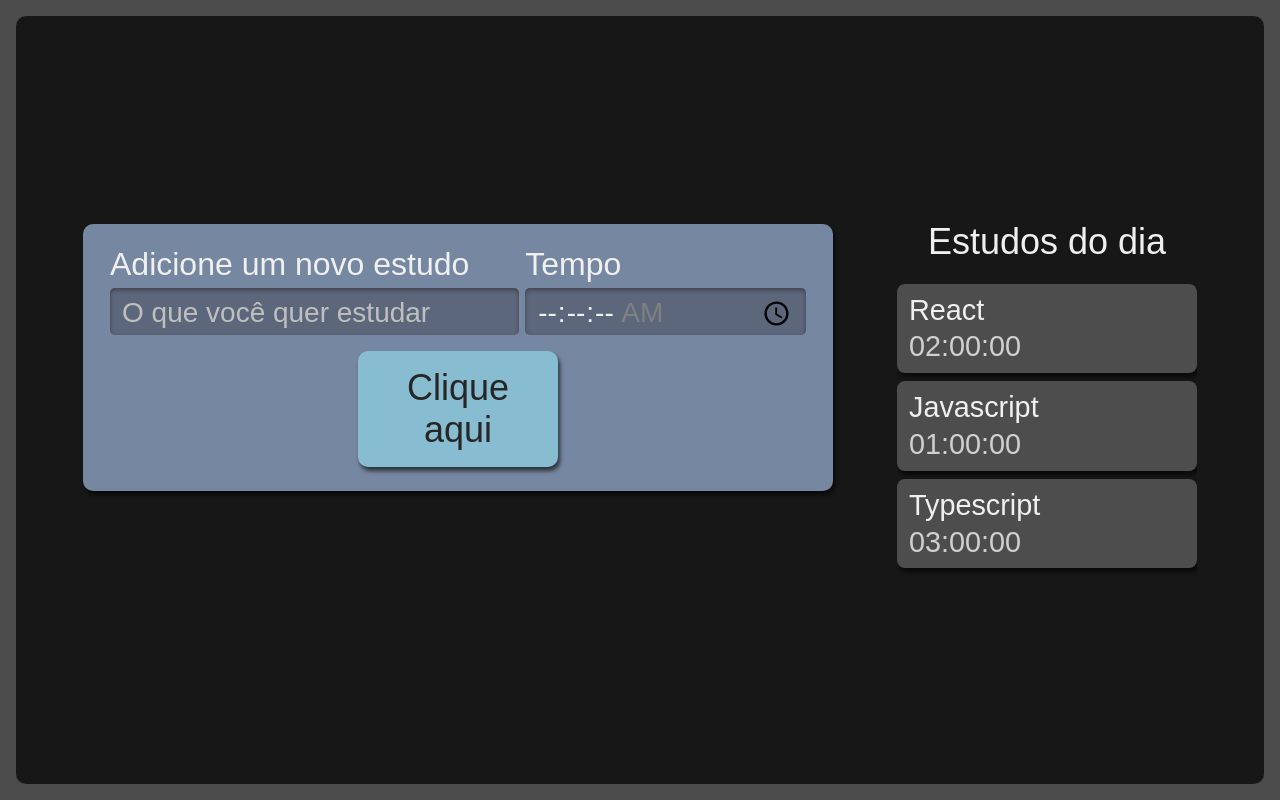
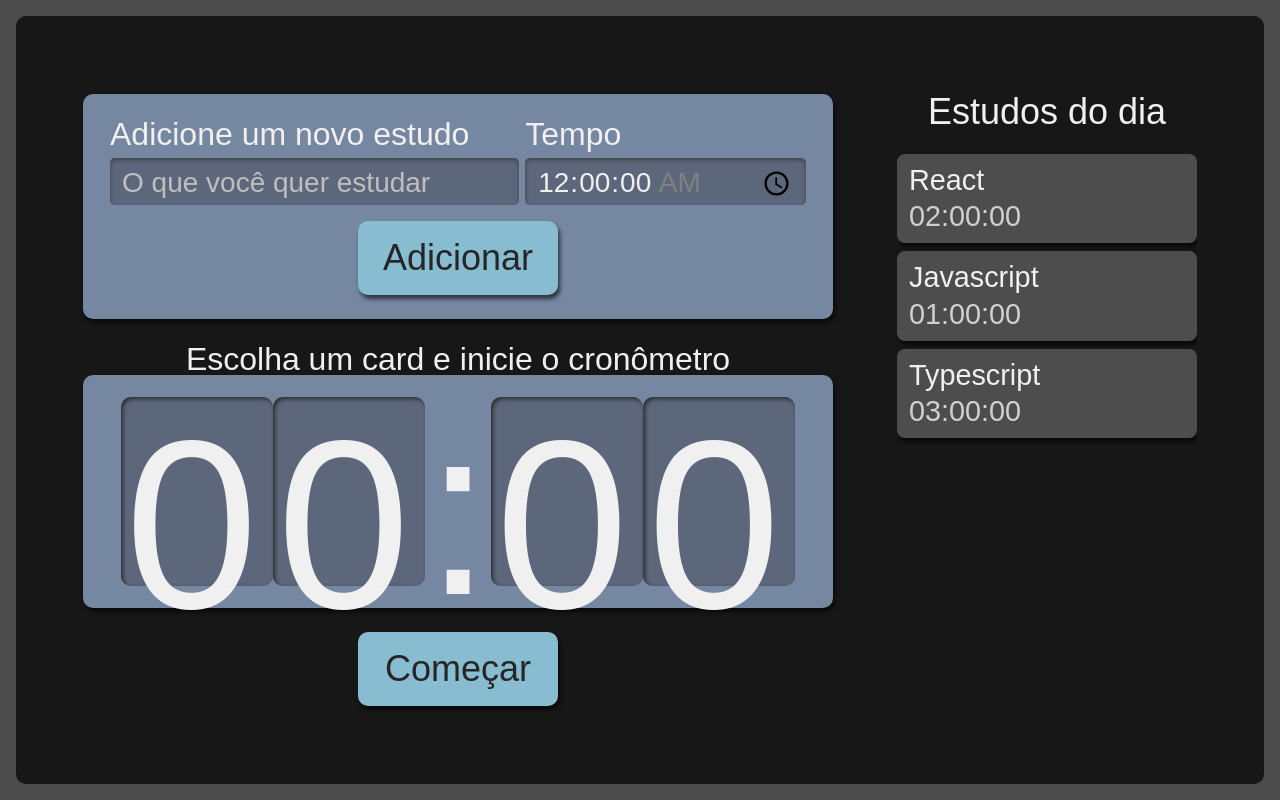
Before and after one commit to nickferreti/Alura-Studies, a React (Create React App) app: page / in a window 1280 px wide. Built offline with nearby package versions, Linux system fonts and the light colour scheme.

Commit message:
Dando inicio a inclusão de states no codigo

```diff
--- a/src/Pages/App.tsx
+++ b/src/Pages/App.tsx
@@ -2,13 +2,15 @@
 import Formulario from '../components/Formulario';
 import Lista from '../components/Lista';
 import style from './style.module.scss'
+import Cronometro from '../components/Cronometro';
 
 
 function App() {
   return (
     <div className={style.AppStyle}>
-      <Formulario />
-      <Lista />
+      <Formulario/>
+      <Lista/>
+      <Cronometro/>
     </div>
   );
 }
--- a/src/components/Botao/index.tsx
+++ b/src/components/Botao/index.tsx
@@ -6,7 +6,7 @@
     return (
       <button
       className={style.botao}>
-        Clique aqui
+        {this.props.children}
       </button>
     )
   }
--- /dev/null
+++ b/src/components/Cronometro/Relogio/index.tsx
@@ -0,0 +1,13 @@
+import style from './relogio.module.scss'
+
+export default function Relogio() {
+    return (
+        <>
+            <span className={style.relogioNumero}>0</span>
+            <span className={style.relogioNumero}>0</span>
+            <span className={style.relogioDivisao}>:</span>
+            <span className={style.relogioNumero}>0</span>
+            <span className={style.relogioNumero}>0</span>
+        </>
+    )
+}
--- /dev/null
+++ b/src/components/Cronometro/Relogio/relogio.module.scss
@@ -0,0 +1,21 @@
+.relogioNumero {
+    background-color: #5D677C;
+    box-shadow: 2px 2px 4px #2B2B2B inset;
+    height: 3.6rem;
+    width: 3rem;
+    padding: 8px 4px;
+    border-radius: 10px;
+
+    @media screen and (min-width:1280px) {
+      height: 10.8rem;
+      width: 9rem;
+    }
+  }
+
+  .relogioDivisao {
+    height: 4.2rem;
+
+    @media screen and (min-width:1280px) {
+      height: 12.6rem;
+    }
+  }
--- /dev/null
+++ b/src/components/Cronometro/cronometro.module.scss
@@ -0,0 +1,59 @@
+.cronometro {
+    display: flex;
+    flex-direction: column;
+    align-items: center;
+    grid-area: cronometro;
+
+    .relogioWrapper {
+      align-items: center;
+      background-color: #7687A1;
+      border-radius: 10px;
+      box-shadow: 2px 4px 4px #0000009F;
+      box-sizing: border-box;
+      display: flex;
+      font-size: 5rem;
+      justify-content: center;
+      margin-bottom: 24px;
+      padding: 16px 12px;
+      width: 100%;
+    }
+
+    .titulo {
+      font-size: 2rem;
+    }
+
+    button {
+      background-color: #88bcd1;
+      border-radius: 10px;
+      box-shadow: 2px 4px 4px #0000009F;
+      color: #272626;
+      cursor: pointer;
+      font-size: 1.25rem;
+      padding: 16px;
+      width: 150px;
+
+      &:active {
+        background-color: #7CA6B7;
+        box-shadow: 2px 2px 4px #0000009F inset;
+        cursor: auto;
+      }
+    }
+
+    @media screen and (min-width:1280px) {
+
+      .relogioWrapper{
+        font-size: 15rem;
+      }
+
+      p {
+        font-size: 2rem;
+      }
+
+      button {
+        grid-column-start: span 2;
+        justify-self: center;
+        width: 200px;
+        font-size: 2.25rem;
+      }
+    }
+  }
--- /dev/null
+++ b/src/components/Cronometro/index.tsx
@@ -0,0 +1,17 @@
+import Botao from "../Botao";
+import Relogio from "./Relogio";
+import style from "./cronometro.module.scss"
+
+export default function Cronometro() {
+    return (
+        <div className={style.cronometro}>
+            <p className={style.titulo}>Escolha um card e inicie o cronômetro</p>
+            <div className={style.relogioWrapper}>
+                <Relogio/>
+            </div>
+            <Botao>
+                Começar
+            </Botao>
+        </div>
+    )
+}
--- a/src/components/Formulario/index.tsx
+++ b/src/components/Formulario/index.tsx
@@ -3,10 +3,18 @@
 import style from './Formulario.module.scss'
 
 class Formulario extends React.Component {
+  state = {
+    tarefa: "",
+    tempo: "00:00"
+  }
+  adicionarTarefa(event: React.FormEvent<HTMLFormElement>) {
+    event.preventDefault();
+  }
   render() {
     return (
       <form
-      className={style.novaTarefa}>
+      className={style.novaTarefa}
+      onSubmit={this.adicionarTarefa.bind(this)}>
         <div
         className={style.inputContainer}>
           <label htmlFor="tarefa">
@@ -15,6 +23,8 @@
           <input
             type="text"
             name="tarefa"
+            value={this.state.tarefa}
+            onChange={event => this.setState({...this.state, tarefa: event.target.value})}
             id="tarefa"
             placeholder="O que você quer estudar"
             required
@@ -29,13 +39,17 @@
             type="time"
             step="1"
             name="tempo"
+            value={this.state.tempo}
+            onChange={event => this.setState({...this.state, tempo: event.target.value})}
             id="tempo"
             min="00:00:00"
             max="01:30:00"
             required
           />
         </div>
-        <Botao />
+        <Botao>
+          Adicionar
+        </Botao>
       </form>
     )
   }
--- a/src/components/Lista/index.tsx
+++ b/src/components/Lista/index.tsx
@@ -1,8 +1,10 @@
-import React from 'react';
+import React, { useState } from 'react';
 import style from './Lista.module.scss'
+import Item from './item/item';
+
 
 function Lista() {
-  const tarefas = [{
+  const [tarefas, setTarefas] = useState([{
       tarefa: 'React',
       tempo: '02:00:00'
     }, {
@@ -11,19 +13,19 @@
     }, {
       tarefa: "Typescript",
       tempo: "03:00:00"
-  }];
+    }]);
   return (
     <aside
     className={style.listaTarefas}>
-      <h2> Estudos do dia </h2>
+      <h2 onClick={() => {
+        setTarefas([...tarefas, {tarefa: "Estudar", tempo: "5:00:00"}])
+      }}> Estudos do dia </h2>
       <ul>
         {tarefas.map((item, index) => (
-          <li
-          className={style.item}
-          key={index}>
-            <h3>{item.tarefa}</h3>
-            <span>{item.tempo}</span>
-          </li>
+          <Item
+            key={index}
+            {...item}
+          />
         ))}
       </ul>
     </aside>
--- /dev/null
+++ b/src/components/Lista/item/item.tsx
@@ -0,0 +1,10 @@
+import style from '../Lista.module.scss';
+
+export default function Item({tarefa, tempo}: {tarefa: string, tempo: string}) {
+    return (
+        <li className={style.item}>
+        <h3>{tarefa}</h3>
+        <span>{tempo}</span>
+    </li>
+    )
+}
```
Lines whose indentation alone changed are shown as unchanged.
